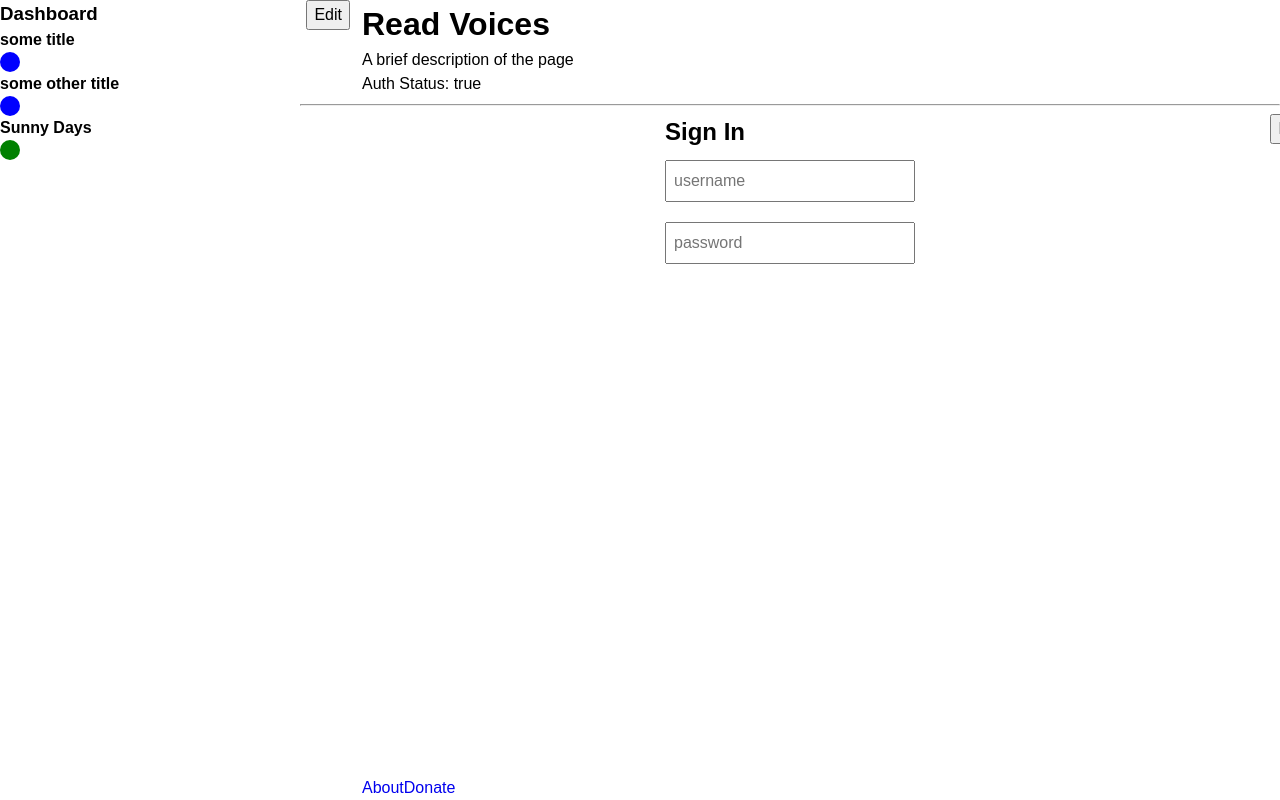
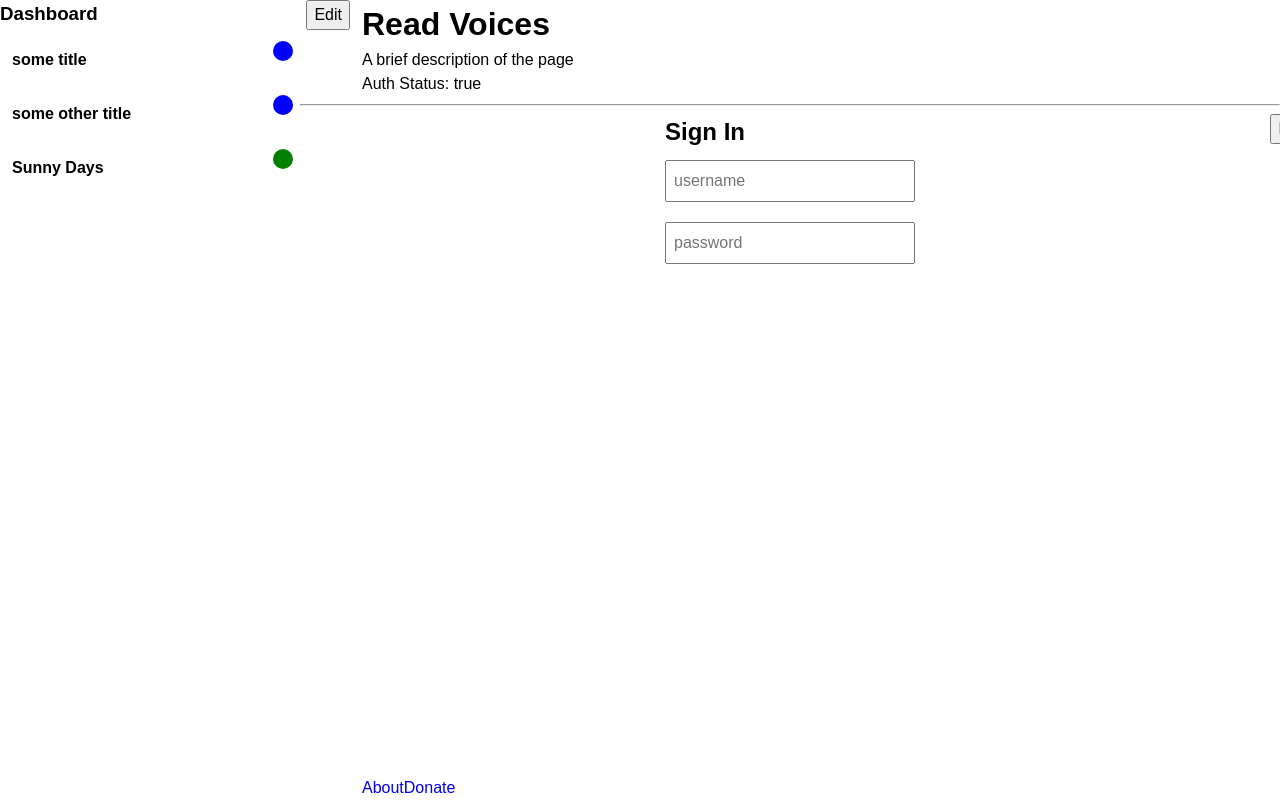
Before and after one commit to williamowen65/read_voices, a React app: page /auth in a window 1280 px wide. Shown: the top 800 px of the page. Built offline with nearby package versions, Linux system fonts and the light colour scheme.

Commit message:
styles for dashboard

```diff
--- a/src/components/UI/dashboard/styles/_dashboard.scss
+++ b/src/components/UI/dashboard/styles/_dashboard.scss
@@ -5,11 +5,25 @@
         padding: 0;
         margin: 0;
         list-style-type: none;
-    }
-    .dot {
-        width: 20px;
-        height: 20px;
-        border-radius: 50%;
+        li {
+            padding: 10px;
+            margin: 10px 4px 10px 2px;
+            transition: all 0.5s;
+            position: relative;
+            &:hover {
+                cursor: pointer;
+                box-shadow: 0px 0px 6px black;
+                transform: translateY(-5px);
+            }
+            .dot {
+                width: 20px;
+                height: 20px;
+                border-radius: 50%;
+                position: absolute;
+                right: 3px;
+                top: 3px;
+            }
+        }
     }
 }
 button {
--- a/src/components/UI/dashboard/styles/index.css
+++ b/src/components/UI/dashboard/styles/index.css
@@ -7,10 +7,24 @@
   margin: 0;
   list-style-type: none;
 }
-#dashboard .dot {
+#dashboard ul li {
+  padding: 10px;
+  margin: 10px 4px 10px 2px;
+  transition: all 0.5s;
+  position: relative;
+}
+#dashboard ul li:hover {
+  cursor: pointer;
+  box-shadow: 0px 0px 6px black;
+  transform: translateY(-5px);
+}
+#dashboard ul li .dot {
   width: 20px;
   height: 20px;
   border-radius: 50%;
+  position: absolute;
+  right: 3px;
+  top: 3px;
 }
 
 button {
```
Also changed, not shown: 1 other file (tests, documents, lock files or other folders).
